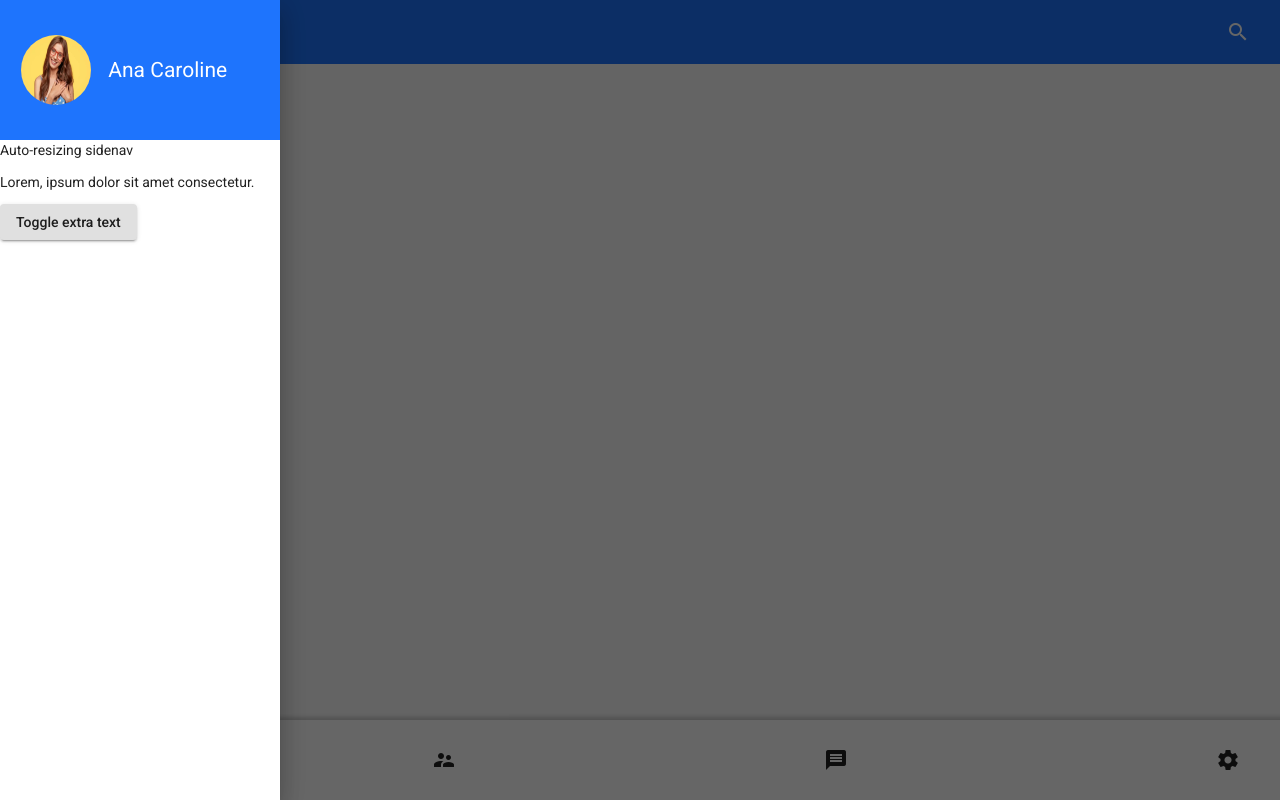
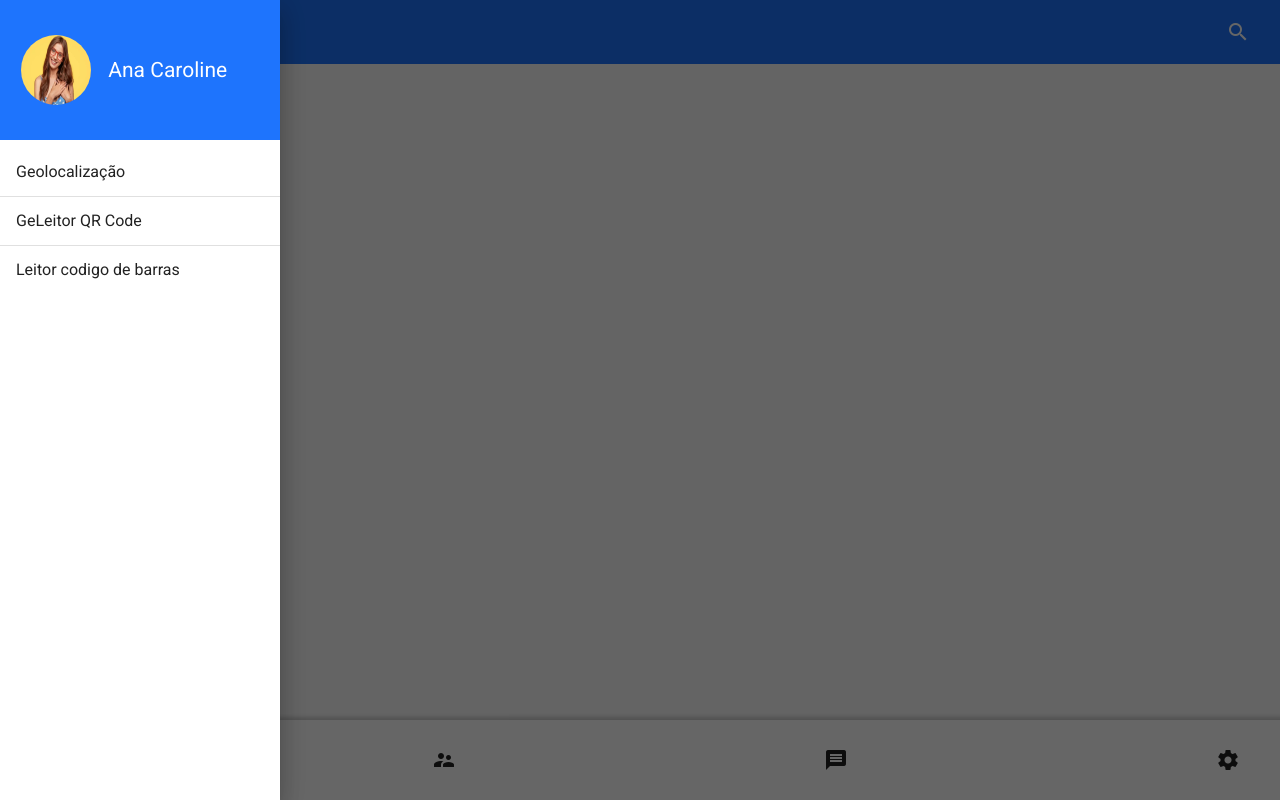
Before and after one commit to rlc07/pwa-angular, an Angular app: page / in a window 1280 px wide. Both pictures are taken after a click on the button "menu". Built offline with nearby package versions, Linux system fonts and the light colour scheme.

Commit message:
menu items

```diff
--- /dev/null
+++ b/src/app/core/sidbar/menu-items/menu-items.component.html
@@ -0,0 +1,16 @@
+<mat-list>
+    <mat-list-item matRipple>
+        <label >Geolocalização</label>
+    </mat-list-item>
+    <mat-divider></mat-divider>
+
+    <mat-list-item matRipple>
+        <label>GeLeitor QR Code</label>
+    </mat-list-item>
+
+    <mat-divider></mat-divider>
+
+    <mat-list-item matRipple>
+        <label>Leitor codigo de barras</label>
+    </mat-list-item>
+  </mat-list>
--- /dev/null
+++ b/src/app/core/sidbar/menu-items/menu-items.component.ts
@@ -0,0 +1,15 @@
+import { Component, OnInit } from '@angular/core';
+
+@Component({
+  selector: 'app-menu-items',
+  templateUrl: './menu-items.component.html',
+  styleUrls: ['./menu-items.component.css']
+})
+export class MenuItemsComponent implements OnInit {
+
+  constructor() { }
+
+  ngOnInit(): void {
+  }
+
+}
--- a/src/app/core/sidbar/sidbar.component.html
+++ b/src/app/core/sidbar/sidbar.component.html
@@ -1,18 +1,13 @@
 <mat-drawer-container class="example-container" autosize>
-    <mat-drawer #drawer class="example-sidenav" mode="over" >
-      <app-profile></app-profile>
+  <mat-drawer #drawer class="example-sidenav" mode="over">
+    <app-profile></app-profile>
+    <app-menu-items></app-menu-items>
+  </mat-drawer>
 
-     <p>Auto-resizing sidenav</p>
-      <p >Lorem, ipsum dolor sit amet consectetur.</p>
-      <button mat-raised-button>
-        Toggle extra text
-      </button>
-    </mat-drawer>
+  <app-header [drawer]="drawer"></app-header>
 
-    <app-header [drawer]="drawer"></app-header>
+  <ng-content select=".content"></ng-content>
 
-    <ng-content select=".content"></ng-content>
+  <app-footer [drawer]="drawer"></app-footer>
 
-    <app-footer [drawer]="drawer" ></app-footer>
-
-  </mat-drawer-container>
+</mat-drawer-container>
```
Also changed, not shown: src/app/core/core.module.ts (+8 -1 lines), src/app/core/sidbar/menu-items/menu-items.component.css (added), 1 other file (tests, documents, lock files or other folders).
